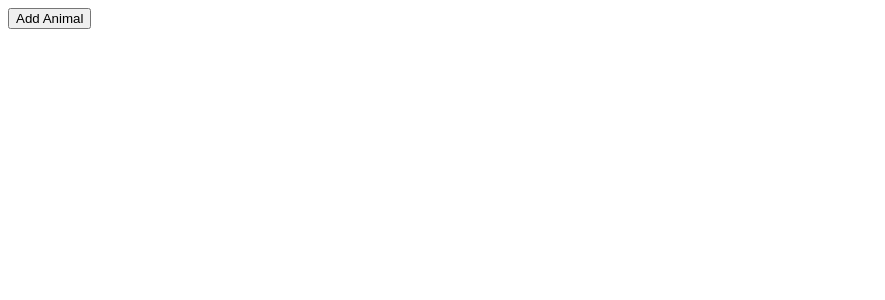
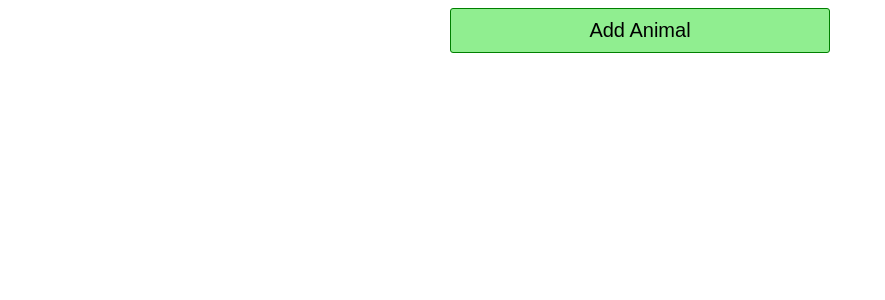
Before and after one commit to jammelOSjohnson/animals, a React (Vite) app: page / in a window 1280 px wide. Shown: the top 300 px of the page, without its empty margins (0-885 px from the left). Built offline with nearby package versions, Linux system fonts and the light colour scheme.

Commit message:
Add styling for App component and animal list. Introduced App.css for layout and button design, enhancing the user interface.

```diff
--- /dev/null
+++ b/src/App.css
@@ -0,0 +1,21 @@
+.app {
+  display: flex;
+  flex-direction: column;
+  align-items: center;
+}
+
+button {
+  background-color: lightgreen;
+  border: 1px solid green;
+  border-radius: 3px;
+  font-size: 20px;
+  padding: 10px;
+  width: 30%;
+}
+
+.animal-list {
+  display: flex;
+  flex-direction: row;
+  flex-wrap: wrap;
+  justify-content: center;
+}
--- a/src/App.js
+++ b/src/App.js
@@ -1,3 +1,4 @@
+import "./App.css";
 import React, { useState } from "react";
 import AnimalShow from "./AnimalShow";
 
@@ -24,9 +25,9 @@ const App = () => {
 
   //render the results
   return (
-    <div>
+    <div className="app">
       <button onClick={handleClick}>Add Animal</button>
-      <div>{renderAnimals}</div>
+      <div className="animal-list">{renderAnimals}</div>
     </div>
   );
 };
```
